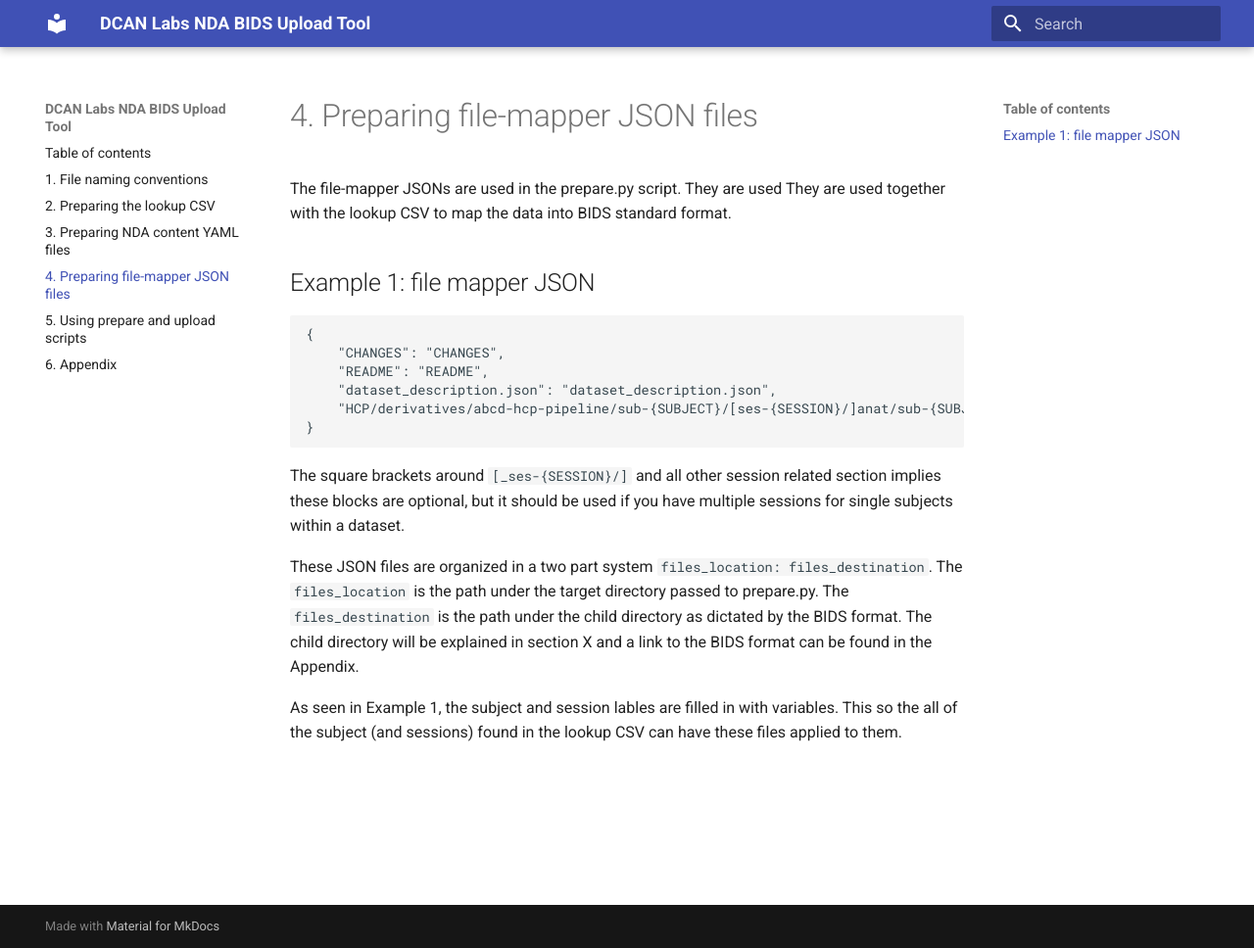
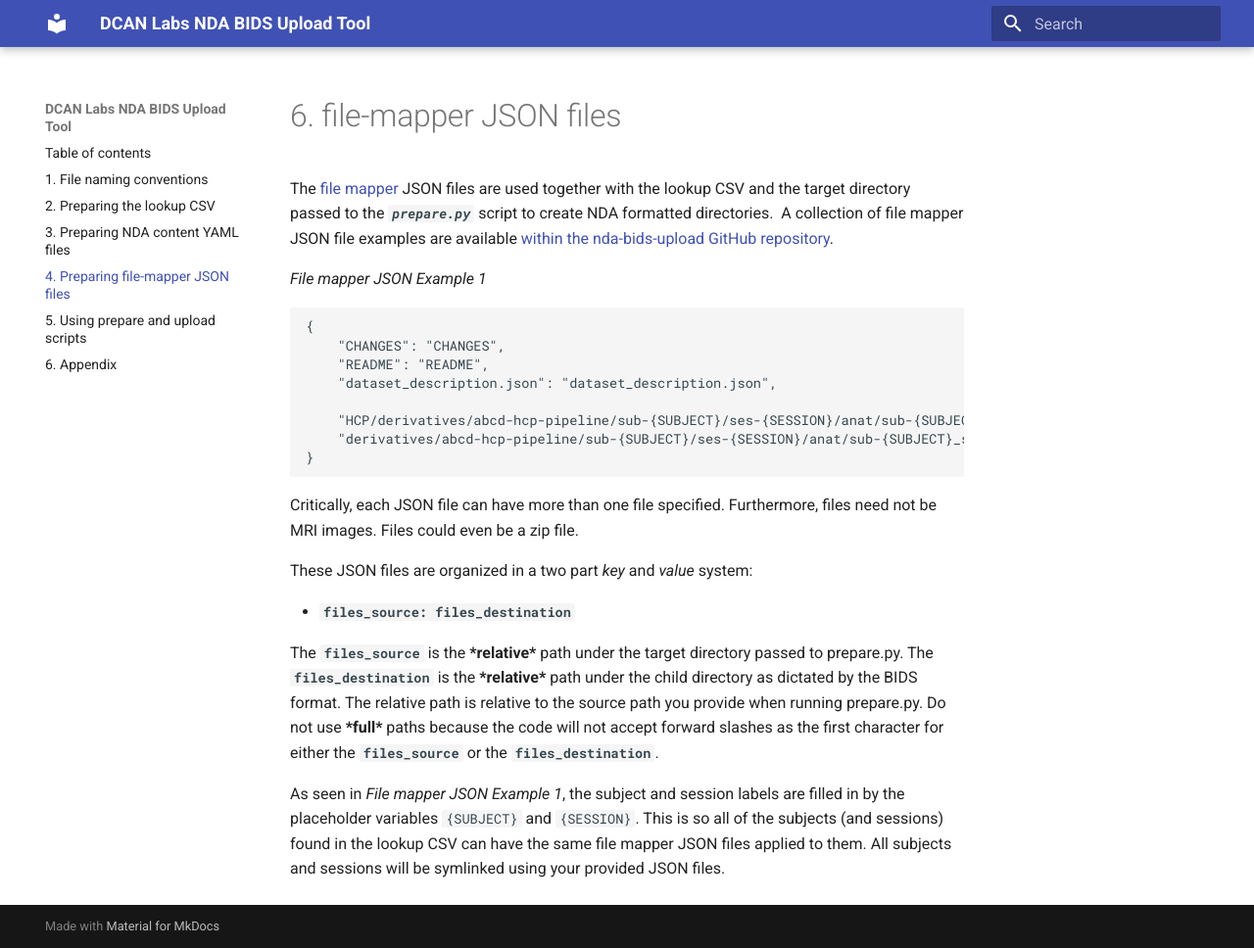
Before and after one commit to DCAN-Labs/nda-bids-upload, an MkDocs documentation site: the page built from docs/jsons.md, in a window 1280 px wide and 968 px high. Shown: the whole window at 98% size. Built offline with MkDocs 1.6.1 and Material for MkDocs 9.7.7, drawn with Linux system fonts in a browser that asks for light colours; old or Windows-style settings are respelled for this version of MkDocs.

Commit message:
Update jsons.md

````diff
--- a/docs/jsons.md
+++ b/docs/jsons.md
@@ -1,20 +1,44 @@
-# 4. Preparing file-mapper JSON files
+# 6. file-mapper JSON files
 
-The file-mapper JSONs are used in the prepare.py script.  They are used They are used together with the lookup CSV to map the data into BIDS standard format.
+The [file
+mapper](https://github.com/DCAN-Labs/file-mapper) JSON
+files are used together with the lookup CSV and the target directory
+passed to the ***`prepare.py`*** script to create NDA formatted
+directories.  A collection of file mapper JSON file examples are
+available [within the nda-bids-upload GitHub
+repository](https://github.com/DCAN-Labs/nda-bids-upload/tree/master/examples/json).
 
-## Example 1: file mapper JSON
+*File mapper JSON Example 1*
 
-```ascii
+```
 {
     "CHANGES": "CHANGES",
     "README": "README",
     "dataset_description.json": "dataset_description.json",
-    "HCP/derivatives/abcd-hcp-pipeline/sub-{SUBJECT}/[ses-{SESSION}/]anat/sub-{SUBJECT}[_ses-{SESSION}]_space-ACPC_dseg.nii.gz": "derivatives/abcd-hcp-pipeline/sub-{SUBJECT}/[ses-{SESSION}/]anat/sub-{SUBJECT}[_ses-{SESSION}]_space-ACPC_dseg.nii.gz"
+
+    "HCP/derivatives/abcd-hcp-pipeline/sub-{SUBJECT}/ses-{SESSION}/anat/sub-{SUBJECT}_ses-{SESSION}_space-ACPC_dseg.nii.gz":
+    "derivatives/abcd-hcp-pipeline/sub-{SUBJECT}/ses-{SESSION}/anat/sub-{SUBJECT}_ses-{SESSION}_space-ACPC_dseg.nii.gz"
 }
 ```
 
-The square brackets around `[_ses-{SESSION}/]` and all other session related section implies these blocks are optional, but it should be used if you have multiple sessions for single subjects within a dataset.
+Critically, each JSON file can have more than one file specified.
+Furthermore, files need not be MRI images. Files could even be a zip
+file.
 
-These JSON files are organized in a two part system `files_location: files_destination`. The `files_location` is the path under the target directory passed to prepare.py. The `files_destination` is the path under the child directory as dictated by the BIDS format. The child directory will be explained in section X and a link to the BIDS format can be found in the Appendix.
+These JSON files are organized in a two part *key* and *value* system:
 
-As seen in Example 1, the subject and session lables are filled in with variables. This so the all of the subject (and sessions) found in the lookup CSV can have these files applied to them.
+-   **`files_source: files_destination`**
+
+The **`files_source`** is the **\*relative\*** path under the target
+directory passed to prepare.py. The **`files_destination`** is the
+**\*relative\*** path under the child directory as dictated by the BIDS
+format. The relative path is relative to the source path you provide
+when running prepare.py. Do not use **\*full\*** paths because the code
+will not accept forward slashes as the first character for either the
+**`files_source`** or the **`files_destination`**.
+
+As seen in *File mapper JSON Example 1*, the subject and session labels
+are filled in by the placeholder variables `{SUBJECT}` and `{SESSION}`. This
+is so all of the subjects (and sessions) found in the lookup CSV can
+have the same file mapper JSON files applied to them. All subjects and
+sessions will be symlinked using your provided JSON files.
````
